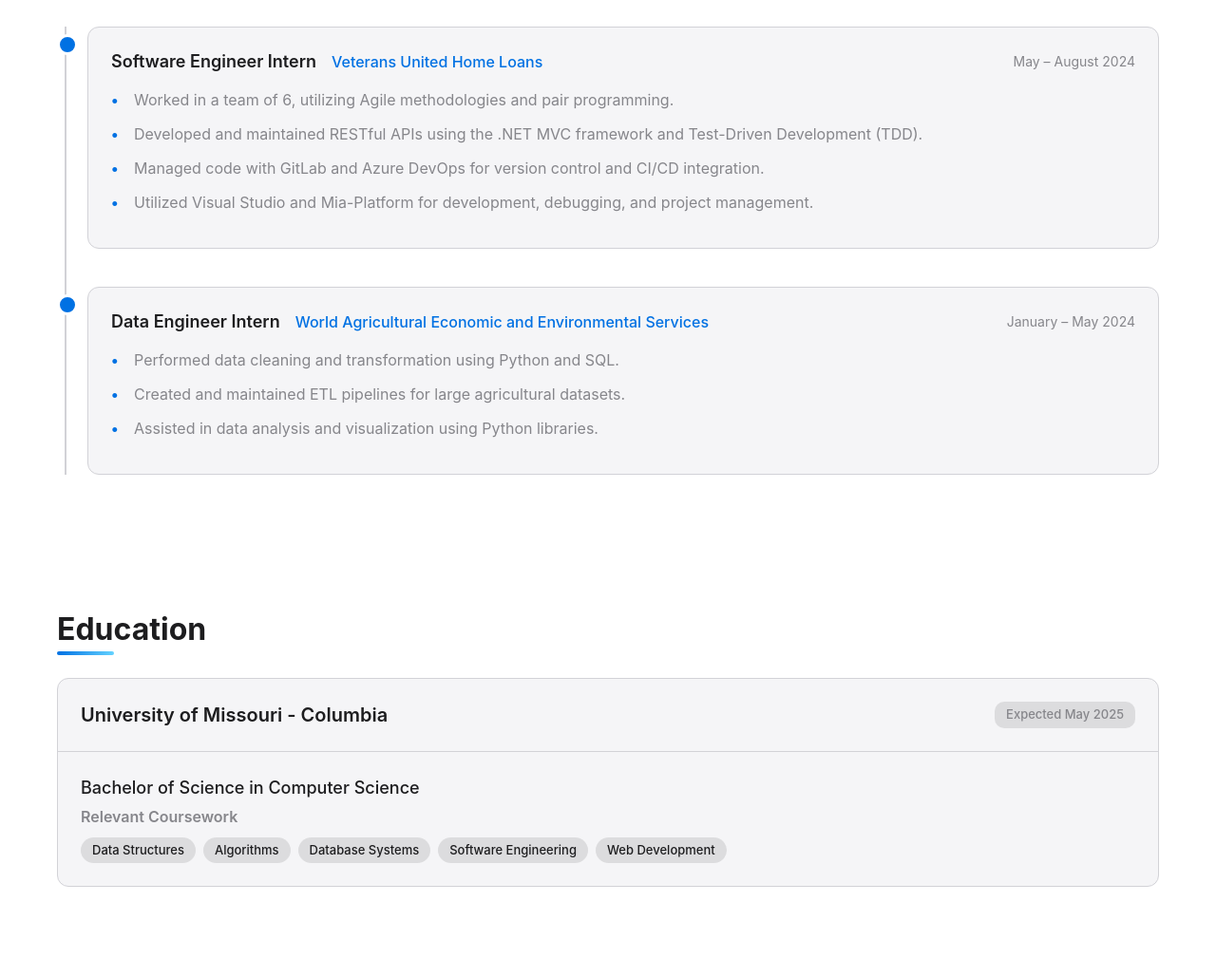
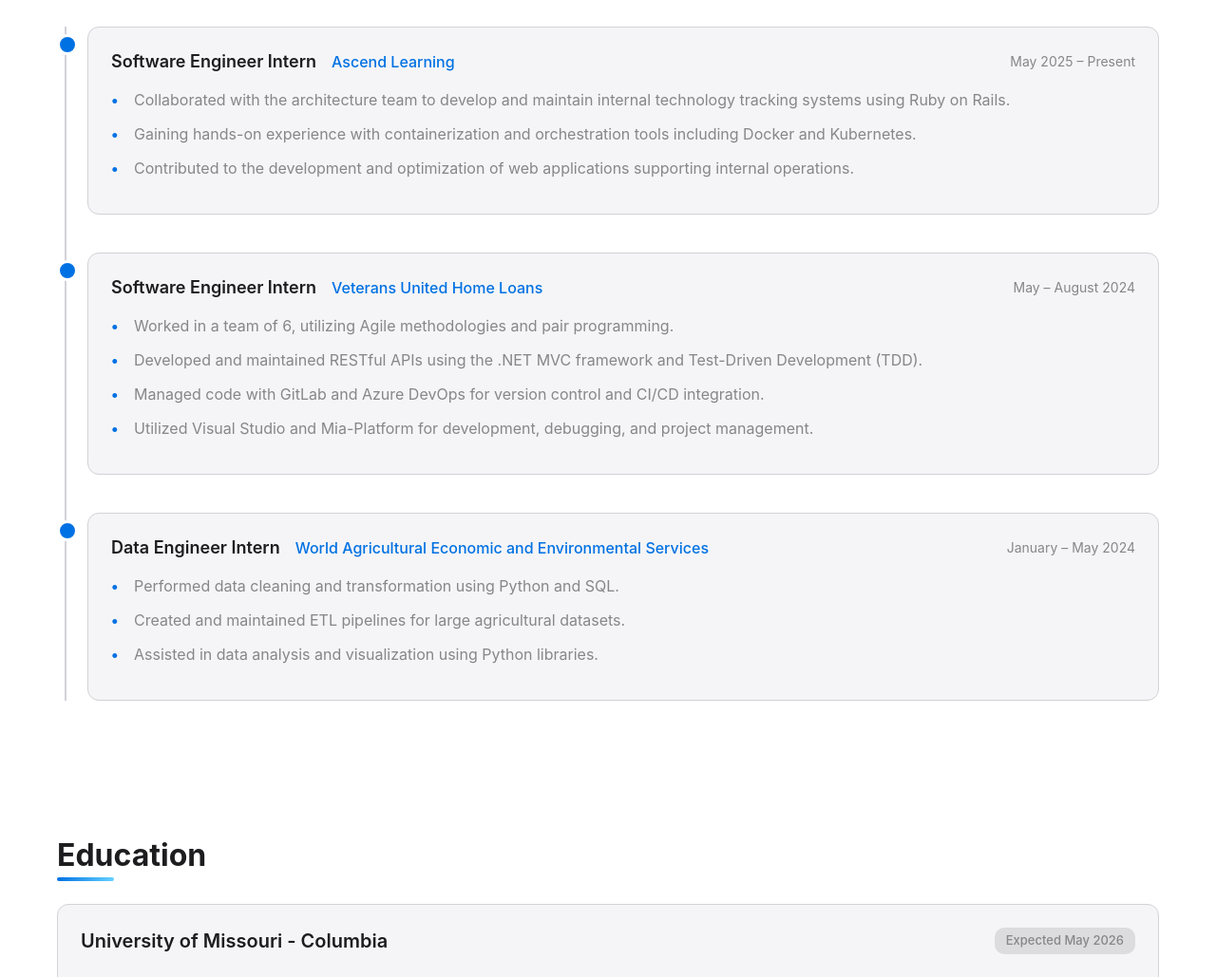
Before and after one commit to k-yleyoung/k-yleyoung.github.io, a website: page index.html in a window 1280 px wide. Shown: the part 1100-2129 px from the top of the page at 95% size. Drawn offline with Linux system fonts and the light colour scheme; a web font is replaced by a local one.

Commit message:
Update resume with new work experience and graduation date

```diff
--- a/index.html
+++ b/index.html
@@ -78,6 +78,20 @@
             <div class="timeline-content">
               <div class="timeline-header">
                 <h3 class="timeline-title">Software Engineer Intern</h3>
+                <span class="timeline-company">Ascend Learning</span>
+                <span class="timeline-date">May 2025 – Present</span>
+              </div>
+              <ul class="feature-list">
+                <li>Collaborated with the architecture team to develop and maintain internal technology tracking systems using Ruby on Rails.</li>
+                <li>Gaining hands-on experience with containerization and orchestration tools including Docker and Kubernetes.</li>
+                <li>Contributed to the development and optimization of web applications supporting internal operations.</li>
+              </ul>
+            </div>
+          </div>
+          <div class="timeline-item">
+            <div class="timeline-content">
+              <div class="timeline-header">
+                <h3 class="timeline-title">Software Engineer Intern</h3>
                 <span class="timeline-company">Veterans United Home Loans</span>
                 <span class="timeline-date">May – August 2024</span>
               </div>
@@ -111,7 +125,7 @@
         <div class="card">
           <div class="card-header">
             <h3 class="card-title">University of Missouri - Columbia</h3>
-            <span class="card-badge">Expected May 2025</span>
+            <span class="card-badge">Expected May 2026</span>
           </div>
           <div class="card-body">
             <p class="education-degree">Bachelor of Science in Computer Science</p>
@@ -157,6 +171,8 @@
               <span class="tag">Visual Studio</span>
               <span class="tag">Xcode</span>
               <span class="tag">Jira</span>
+              <span class="tag">Docker</span>
+              <span class="tag">Kubernetes</span>
             </div>
           </div>
 
```
